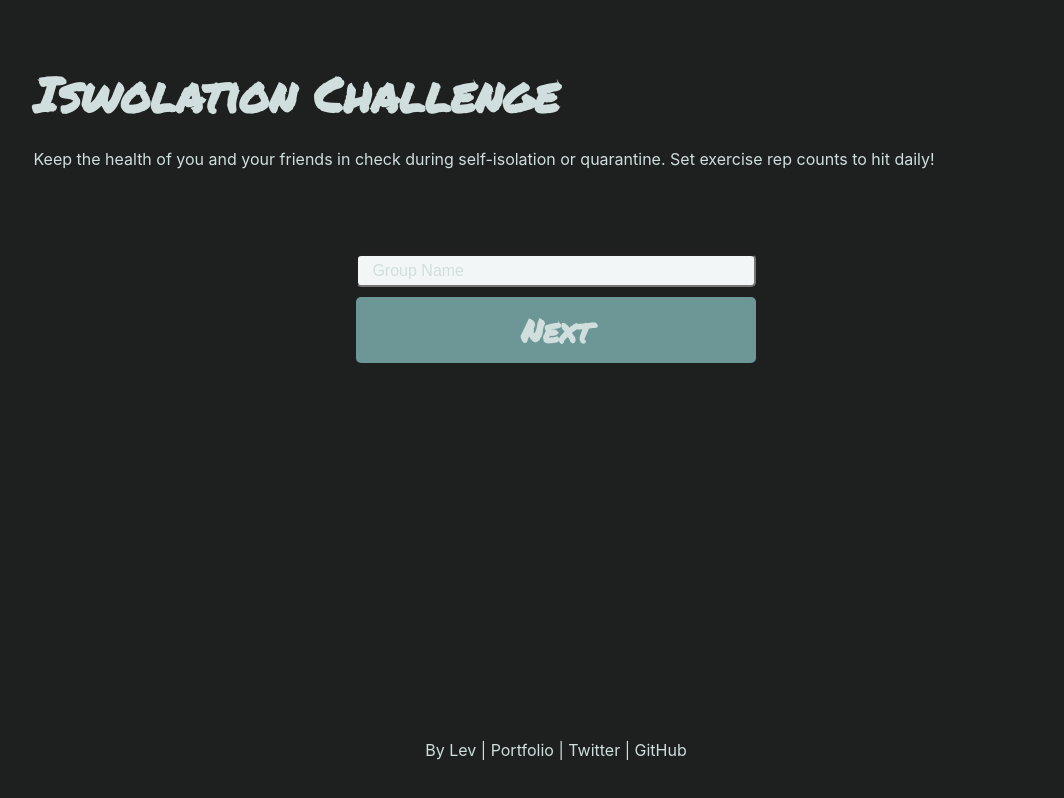
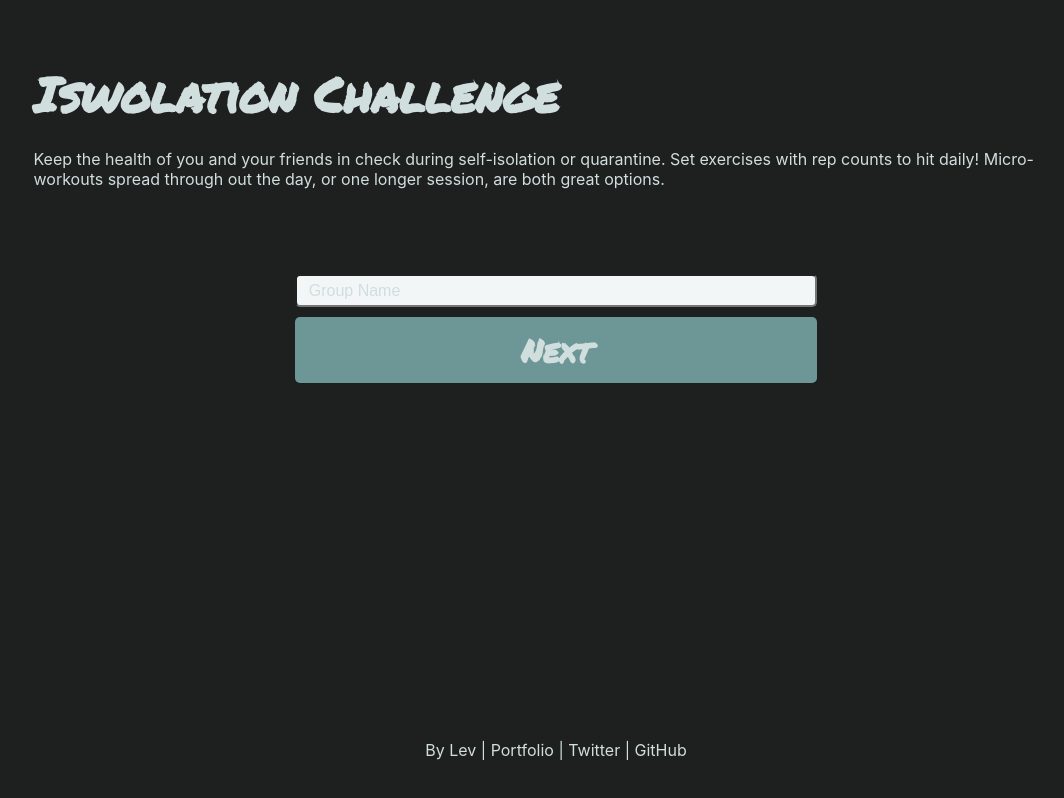
Before and after one commit to LevPewPew/iswolation-challenge-frontend, a React (Create React App) app: page / in a window 1280 px wide. Shown: the whole page, without its empty margins (84-1148 px from the left). Built offline with nearby package versions, Linux system fonts and the light colour scheme.

Commit message:
main page full responive

```diff
--- a/src/components/App.scss
+++ b/src/components/App.scss
@@ -1,3 +1,15 @@
+@mixin bp($point) {
+  @if $point == smallScreen {
+    @media (max-width: 1125px) { @content; }
+  } @else if $point == tablet {
+    @media (max-width: 768px) { @content; }
+  } @else if $point == mobile {
+    @media (max-width: 520px) { @content; }
+  } @else if $point == smallMobile {
+    @media (max-width: 374px) { @content; }
+  }
+}
+
 // partials
 @import '../styles/colors';
 @import '../styles/fonts';
@@ -8,6 +20,10 @@
   margin: auto;
   display: flex;
   flex-direction: column;
+
+  @include bp(smallScreen) {
+    width: 93%;
+  }
 
   // categories
   @import '../styles/buttons';
--- a/src/components/Banner/Banner.jsx
+++ b/src/components/Banner/Banner.jsx
@@ -1,6 +1,10 @@
 import React from 'react';
+import { useHistory } from 'react-router-dom';
 import { GeneralBtn } from 'components';
-import { useHistory } from 'react-router-dom';
+
+const appDescription = `
+Keep the health of you and your friends in check during self-isolation or quarantine. Set exercises with rep counts to hit daily! Micro-workouts spread through out the day, or one longer session, are both great options.
+`
 
 function Banner(props) {
   const { isOnGamePage } = props;
@@ -23,7 +27,7 @@ function Banner(props) {
           null
         }
       </div>
-      <p>Keep the health of you and your friends in check during self-isolation or quarantine. Set exercise rep counts to hit daily!</p>
+      <p>{appDescription}</p>
     </header>
   );
 }
--- a/src/components/Banner/Banner.scss
+++ b/src/components/Banner/Banner.scss
@@ -1,6 +1,17 @@
 .Banner {
   padding: 40px;
   background-color: $swolePatrol;
+  font-size: 16px;
+
+  @include bp(mobile) {
+    padding: 30px;
+    font-size: 15px;
+  }
+
+  @include bp(smallMobile) {
+    padding: 20px;
+    font-size: 14px;
+  }
 
   h1 {
     margin: 20px 0;
--- a/src/components/Footer/Footer.scss
+++ b/src/components/Footer/Footer.scss
@@ -4,6 +4,16 @@
   justify-content: center;
   align-items: center;
 
+  @include bp(mobile) {
+    padding: 30px;
+    font-size: 15px;
+  }
+
+  @include bp(smallMobile) {
+    padding: 20px;
+    font-size: 14px;
+  }
+
   p {
     margin-bottom: 0;
   }
--- a/src/components/NewGameForm/NewGameForm.scss
+++ b/src/components/NewGameForm/NewGameForm.scss
@@ -1,7 +1,19 @@
 .NewGameForm {
-  width: 38.2%;
+  width: 50%;
   display: flex;
   flex-direction: column;
+
+  @include bp(smallScreen) {
+    width: 483px;
+  }
+
+  @include bp(tablet) {
+    width: 81.5%;
+  }
+
+  @include bp(mobile) {
+    width: 100%;
+  }
 
   .inc-dec-container {
     margin: 5px 0;
@@ -12,6 +24,14 @@
 
     p {
       margin: 5px;
+
+      @include bp(mobile) {
+        font-size: 15px;
+      }
+
+      @include bp(smallMobile) {
+        font-size: 14px;
+      }
     }
 
     [class*="Btn"] {
@@ -23,7 +43,7 @@
     display: flex;
 
     .TextInput {
-      flex-grow: 1;
+      width: 100%;
     }
 
     .TextInput:nth-of-type(1) {
--- a/src/components/forms/SubmitBtn/SubmitBtn.scss
+++ b/src/components/forms/SubmitBtn/SubmitBtn.scss
@@ -5,7 +5,23 @@
   font-size: 1rem;
   background-color: $gainsvilleFurnitureDark;
 
+  @include bp(mobile) {
+    height: 62px;
+  }
+
+  @include bp(smallMobile) {
+    height: 58px;
+  }
+
   h1 {
     color: $gainsvilleFurniture;
+
+    @include bp(mobile) {
+      font-size: 28px;
+    }
+
+    @include bp(smallMobile) {
+      font-size: 22px;
+    }
   }
 }
--- a/src/components/forms/TextInput/TextInput.scss
+++ b/src/components/forms/TextInput/TextInput.scss
@@ -1,12 +1,22 @@
 .TextInput {
   height: 33px;
-  padding-top: 0.2rem;
+  padding-left: 12px;
   border-radius: 5px;
   background-color: $gainsvilleFurnitureLight;
+  color: $swolePatrolDark;
+  font-size: 16px;
+
+  @include bp(mobile) {
+    height: 31px;
+    font-size: 15px;
+  }
+
+  @include bp(smallMobile) {
+    height: 29px;
+    font-size: 14px;
+  }
 
   &::placeholder {
-    padding-left: 0.75rem;
-    font-size: 1rem;
     color: $gainsvilleFurniture;
   }
 }
--- a/src/styles/texts.scss
+++ b/src/styles/texts.scss
@@ -11,6 +11,10 @@ h6 {
 
 .h1-plus {
   font-size: 48px;
+
+  @include bp(smallMobile) {
+    font-size: 36px;
+  }
 }
 
 p,
```
